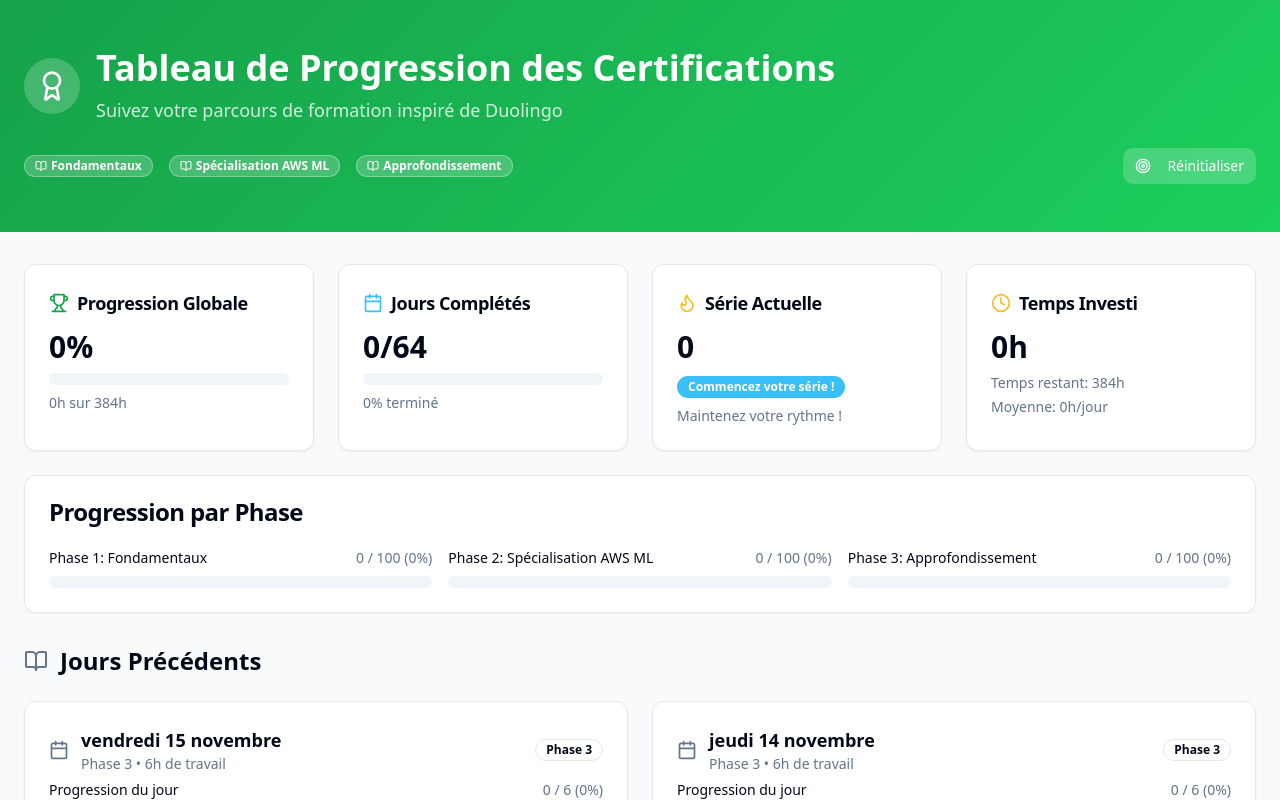
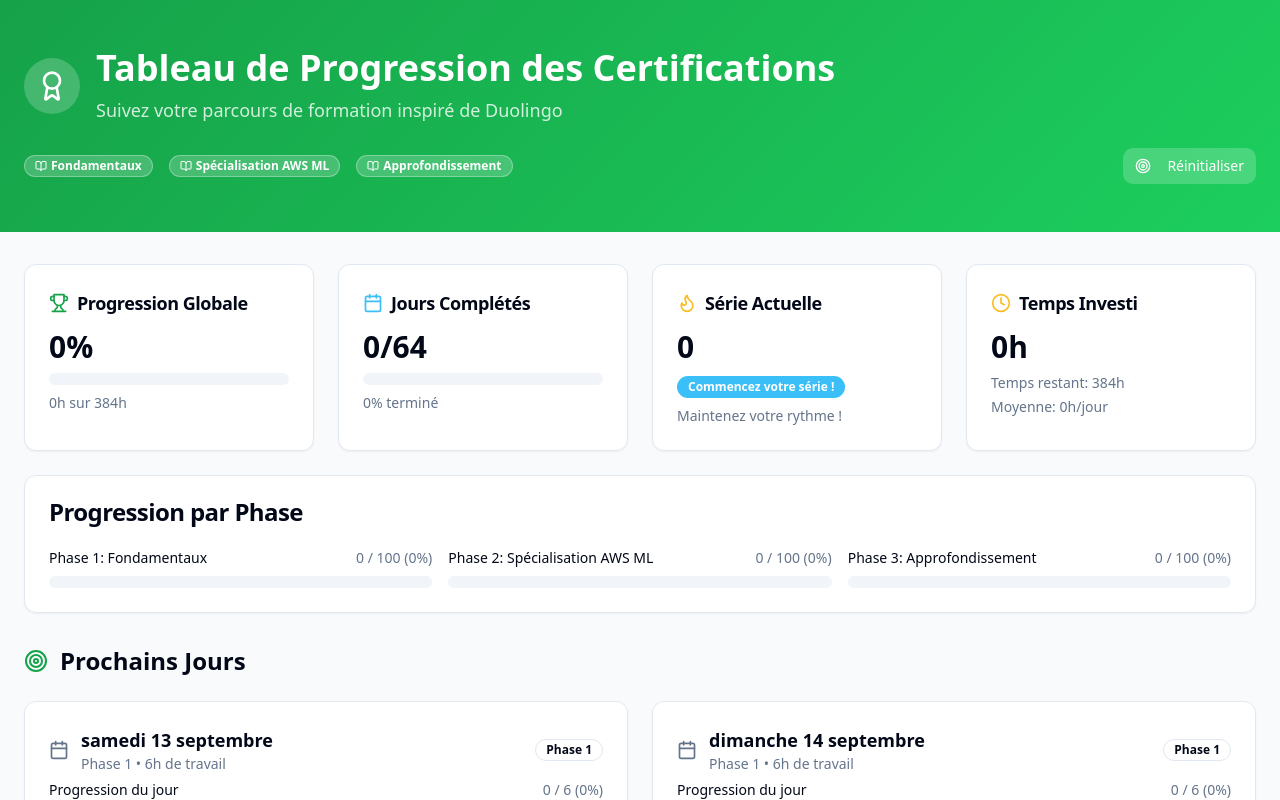
Before and after one commit to Yasset7/inspiredarcby, a React (Vite) app: page / in a window 1280 px wide. Shown: the top 800 px of the page. Built offline with nearby package versions, Linux system fonts and the light colour scheme.

Commit message:
Refactor: Update phases and colors

```diff
--- a/src/index.css
+++ b/src/index.css
@@ -34,9 +34,10 @@ All colors MUST be HSL.
     --warning: 43 96% 56%;
     --warning-foreground: 222.2 84% 4.9%;
 
-    --ml-cert: 262 83% 58%;
-    --aws-cert: 24 95% 53%;
-    --terraform-cert: 271 91% 65%;
+    /* Certification Colors - Powerful & Success-oriented */
+    --ml-cert: 265 85% 58%; /* Electric purple for power */
+    --aws-cert: 18 98% 55%; /* Bold victory orange */
+    --terraform-cert: 210 95% 52%; /* Royal success blue */
 
     --muted: 210 40% 96.1%;
     --muted-foreground: 215.4 16.3% 46.9%;
@@ -50,13 +51,13 @@ All colors MUST be HSL.
 
     --radius: 0.75rem;
 
-    /* Gradients */
+    /* Power Gradients - Success & Victory Themed */
     --gradient-primary: linear-gradient(135deg, hsl(var(--primary)), hsl(var(--primary-glow)));
     --gradient-secondary: linear-gradient(135deg, hsl(var(--secondary)), hsl(198 93% 70%));
     --gradient-success: linear-gradient(135deg, hsl(var(--success)), hsl(142 76% 46%));
-    --gradient-ml: linear-gradient(135deg, hsl(var(--ml-cert)), hsl(262 83% 68%));
-    --gradient-aws: linear-gradient(135deg, hsl(var(--aws-cert)), hsl(24 95% 63%));
-    --gradient-terraform: linear-gradient(135deg, hsl(var(--terraform-cert)), hsl(271 91% 75%));
+    --gradient-ml: linear-gradient(135deg, hsl(var(--ml-cert)), hsl(280 90% 70%));
+    --gradient-aws: linear-gradient(135deg, hsl(var(--aws-cert)), hsl(35 100% 65%));
+    --gradient-terraform: linear-gradient(135deg, hsl(var(--terraform-cert)), hsl(200 100% 65%));
 
     /* Shadows */
     --shadow-card: 0 4px 6px -1px hsl(var(--primary) / 0.1), 0 2px 4px -1px hsl(var(--primary) / 0.06);
--- a/src/lib/certification-data.ts
+++ b/src/lib/certification-data.ts
@@ -4,8 +4,8 @@ export const phases: Phase[] = [
   {
     id: 1,
     name: "Fondamentaux",
-    startDate: "2024-09-13",
-    endDate: "2024-09-30",
+    startDate: "2025-09-13",
+    endDate: "2025-09-30",
     description: "Machine Learning, AWS Architect et Terraform",
     color: 'gradient-ml',
     tasks: [
@@ -18,8 +18,8 @@ export const phases: Phase[] = [
   {
     id: 2,
     name: "Spécialisation AWS ML",
-    startDate: "2024-10-01",
-    endDate: "2024-10-25",
+    startDate: "2025-10-01",
+    endDate: "2025-10-25",
     description: "AWS ML Specialty et ML Engineer",
     color: 'gradient-aws',
     tasks: [
@@ -31,8 +31,8 @@ export const phases: Phase[] = [
   {
     id: 3,
     name: "Approfondissement",
-    startDate: "2024-10-26",
-    endDate: "2024-11-15",
+    startDate: "2025-10-26",
+    endDate: "2025-11-15",
     description: "Stanford ML/AI et révisions complètes",
     color: 'gradient-terraform',
     tasks: [
```
